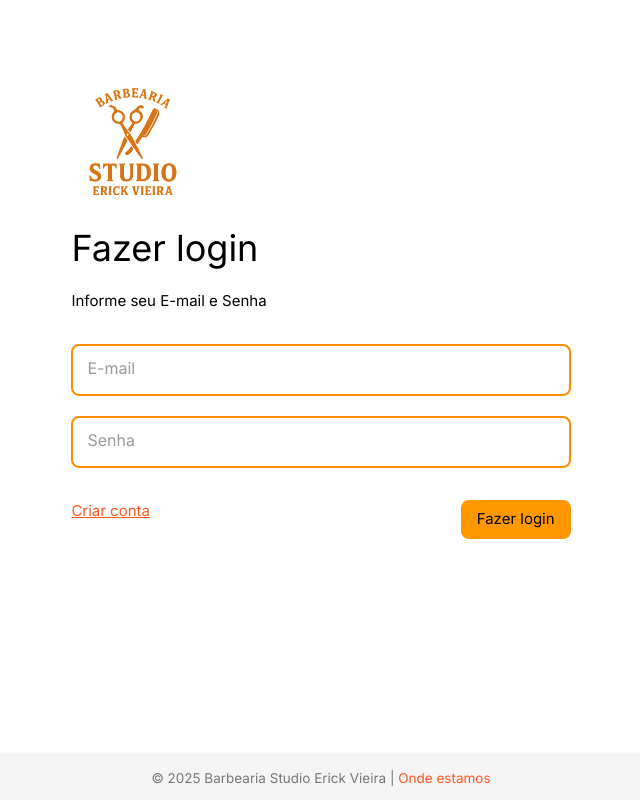
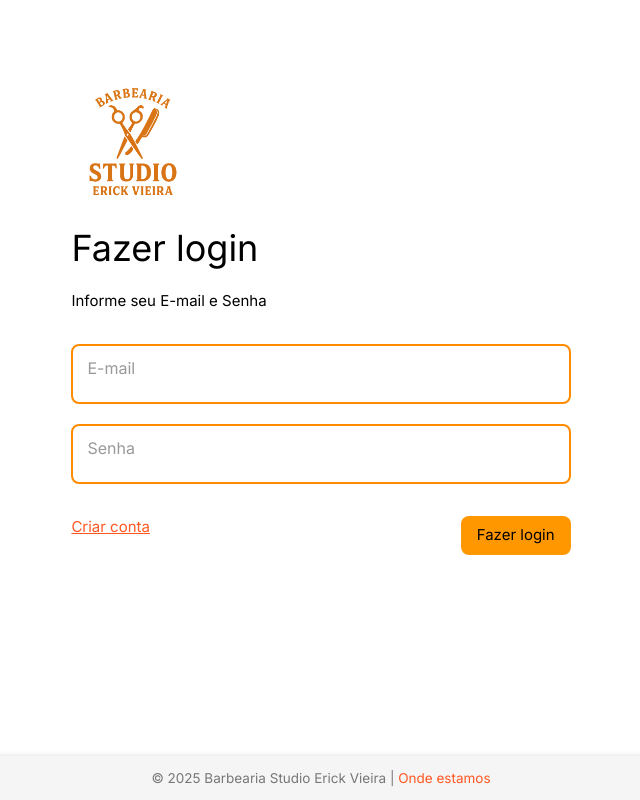
Before and after one commit to gagjunior/wareysis-sigbrb-frontend, an Angular app: page /login in a window 1280 px wide. Shown: the whole page, without its empty margins (319-959 px from the left). Built offline with nearby package versions, Linux system fonts and the light colour scheme.

Commit message:
:sparkles: feat: Tela login

```diff
--- a/src/app/app.component.html
+++ b/src/app/app.component.html
@@ -1 +1,2 @@
 <router-outlet />
+<app-rodape></app-rodape>
--- a/src/app/app.component.ts
+++ b/src/app/app.component.ts
@@ -1,9 +1,10 @@
 import { Component } from '@angular/core';
 import { RouterOutlet } from '@angular/router';
+import {RodapeComponent} from './shared/rodape/rodape.component';
 
 @Component({
   selector: 'app-root',
-  imports: [RouterOutlet],
+  imports: [RouterOutlet, RodapeComponent],
   templateUrl: './app.component.html',
   styleUrl: './app.component.css'
 })
--- a/src/app/features/login/login.component.css
+++ b/src/app/features/login/login.component.css
@@ -1,14 +1,3 @@
-.login-input {
-  border: 2px solid darkorange !important;
-  border-radius: 8px;
-}
-
-.login-input:focus {
-  border-color: darkorange !important; /* força a borda laranja escura */
-  outline: none; /* remove o contorno preto externo */
-  box-shadow: 0 0 5px darkorange; /* opcional: adiciona um brilho */
-}
-
 .login-logo {
   margin-top: 10px;
   max-width: 125px;
--- a/src/app/features/login/login.component.html
+++ b/src/app/features/login/login.component.html
@@ -6,21 +6,13 @@
       <p>Informe seu E-mail e Senha</p>
     </div>
     <form class="margin-bottom-32">
-      <div class="floating-label">
-        <input type="email" id="email" class="w3-input login-input" placeholder=" " required>
-        <label for="email">E-mail</label>
-      </div>
-      <div class="floating-label">
-        <input type="password" id="senha" class="w3-input login-input" placeholder=" " required>
-        <label for="senha">Senha</label>
-      </div>
+      <app-floating-input label="E-mail" id="email" type="email" [required]="true"></app-floating-input>
+      <app-floating-input label="Senha" id="senha" type="password" [required]="true"></app-floating-input>
       <div class="w3-bar margin-top-32">
         <a routerLink="/registro" class="w3-left w3-text-deep-orange">Criar conta</a>
         <button type="submit" class="w3-button w3-round-large w3-right w3-orange">Fazer login</button>
       </div>
     </form>
 
-      <app-rodape></app-rodape>
-
   </div>
 </div>
--- a/src/app/features/login/login.component.ts
+++ b/src/app/features/login/login.component.ts
@@ -3,6 +3,7 @@ import {BreakpointObserver, Breakpoints} from '@angular/cdk/layout'
 import {NgClass, NgStyle} from '@angular/common';
 import {RouterLink} from '@angular/router';
 import {RodapeComponent} from '../../shared/rodape/rodape.component';
+import {FloatingInputComponent} from '../../shared/floating-input/floating-input.component';
 
 @Component({
   selector: 'app-login',
@@ -10,7 +11,8 @@ import {RodapeComponent} from '../../shared/rodape/rodape.component';
     NgClass,
     NgStyle,
     RouterLink,
-    RodapeComponent
+    RodapeComponent,
+    FloatingInputComponent
   ],
   templateUrl: './login.component.html',
   styleUrl: './login.component.css'
--- /dev/null
+++ b/src/app/shared/floating-input/floating-input.component.css
@@ -0,0 +1,44 @@
+.floating-label {
+  position: relative;
+  margin-bottom: 20px;
+}
+
+.floating-label input {
+  width: 100%;
+  padding: 20px 12px 12px 12px;
+  font-size: 16px;
+  border: 2px solid darkorange;
+  border-radius: 8px;
+  transition: border-color 0.2s ease;
+}
+
+.floating-label input:focus {
+  border-color: darkorange;
+  outline: none;
+  box-shadow: 0 0 4px rgba(255, 140, 0, 0.6);
+}
+
+.floating-label label {
+  position: absolute;
+  top: 12px;
+  left: 12px;
+  color: #999;
+  font-size: 16px;
+  pointer-events: none;
+  transition: 0.2s ease all;
+  background: white;
+  padding: 0 4px;
+  z-index: 1;
+}
+
+.floating-label input:focus + label,
+.floating-label input:not(:placeholder-shown) + label {
+  top: -10px;
+  left: 8px;
+  font-size: 12px;
+  color: darkorange;
+}
+
+.floating-label input::placeholder {
+  color: transparent;
+}
--- /dev/null
+++ b/src/app/shared/floating-input/floating-input.component.html
@@ -0,0 +1,10 @@
+<div class="floating-label">
+  <input
+    [type]="type"
+    [id]="id"
+    [placeholder]="' '"
+    class="w3-input login-input"
+    [required]="required"
+  />
+  <label [for]="id">{{ label }}</label>
+</div>
```
Also changed, not shown: src/app/shared/floating-input/floating-input.component.ts (added, +15 -0 lines).
